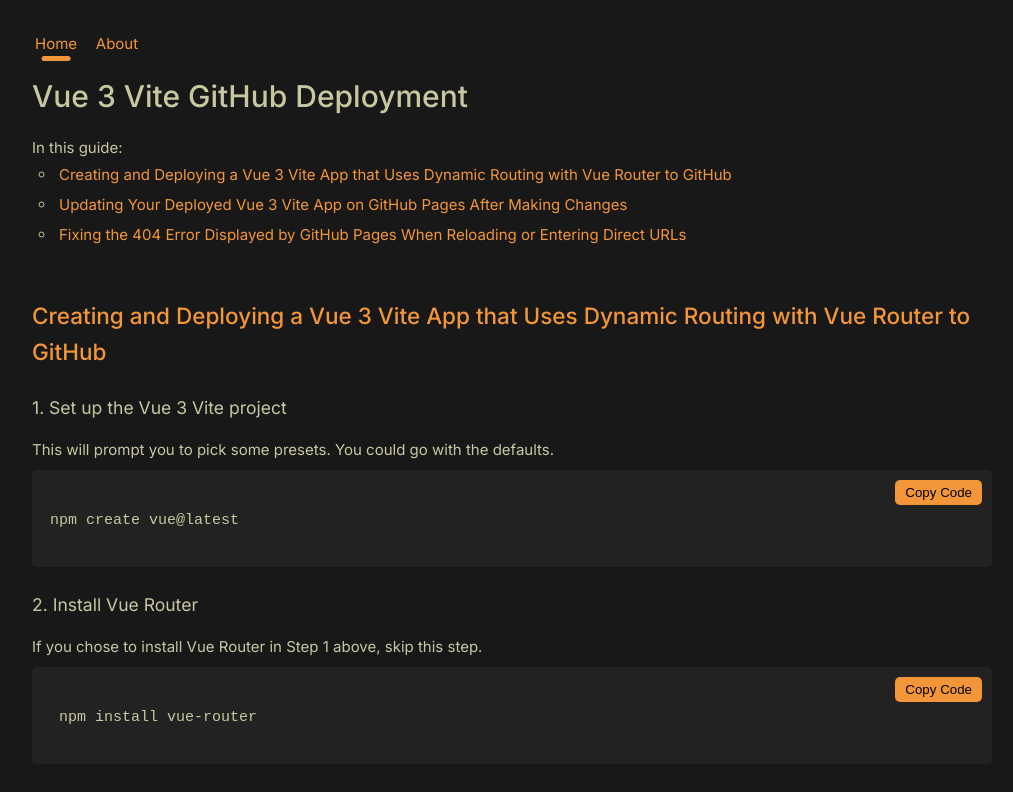
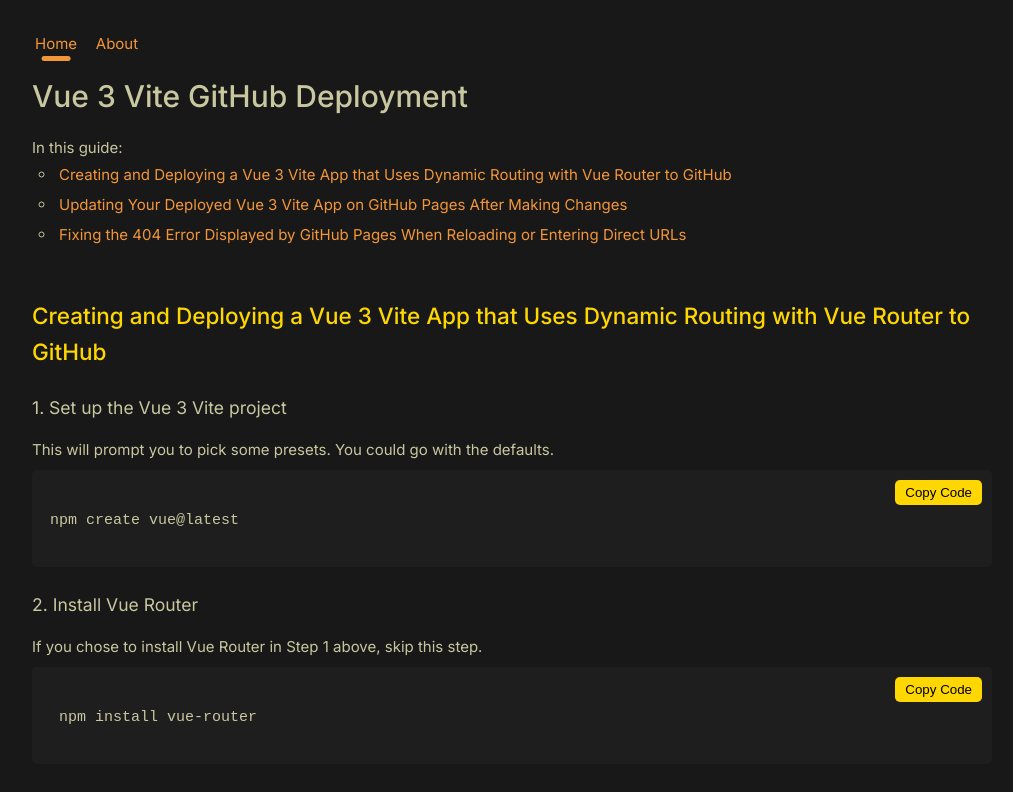
Before and after one commit to AllanKirui/vue-3-vite-github-deployment, a Vue app: page / in a window 1280 px wide. Shown: the top 792 px of the page, without its empty margins (128-1141 px from the left). Built offline with nearby package versions, Linux system fonts and the light colour scheme.

Commit message:
Update global app styles

```diff
--- a/src/assets/base.css
+++ b/src/assets/base.css
@@ -1,6 +1,6 @@
 :root {
   --color-background: #181818;
-  --color-background-soft: #222222;
+  --color-background-soft: #1e1e1e;
 
   --color-text: #c8c8a0;
   --color-links: #f39639;
@@ -9,8 +9,8 @@
   --color-scrollbar-thumb: #f39639;
   --color-scrollbar-thumb-hover: #f8c088;
 
-  --color-button-bg: #f39639;
-  --color-button-bg-hover: #f8c088;
+  --color-button-bg: #ffd700;
+  --color-button-bg-hover: #f39639;
   --color-button-text: #000000;
 }
 
--- a/src/assets/main.css
+++ b/src/assets/main.css
@@ -69,6 +69,37 @@
   overflow-x: auto;
 }
 
+pre code .keyword {
+  color: #ff6347;
+}
+
+pre code .string {
+  color: #ffa07a;
+}
+
+pre code .html-tag {
+  color: #87cefa;
+}
+
+pre code .package,
+pre code .property {
+  color: #ffd700;
+}
+
+pre code .method {
+  color: #adff2f;
+}
+
+pre code .flag {
+  color: #aaa;
+}
+
+pre code .terminal-command,
+pre code .git-command {
+  color: #ff4500;
+  /* TODO check contrast, with current and suggested background */
+}
+
 button {
   position: absolute;
   right: 10px;
@@ -109,7 +140,7 @@
 }
 
 .guide-title {
-  color: #f39639;
+  color: #ffd700;
 }
 
 .step,
```
